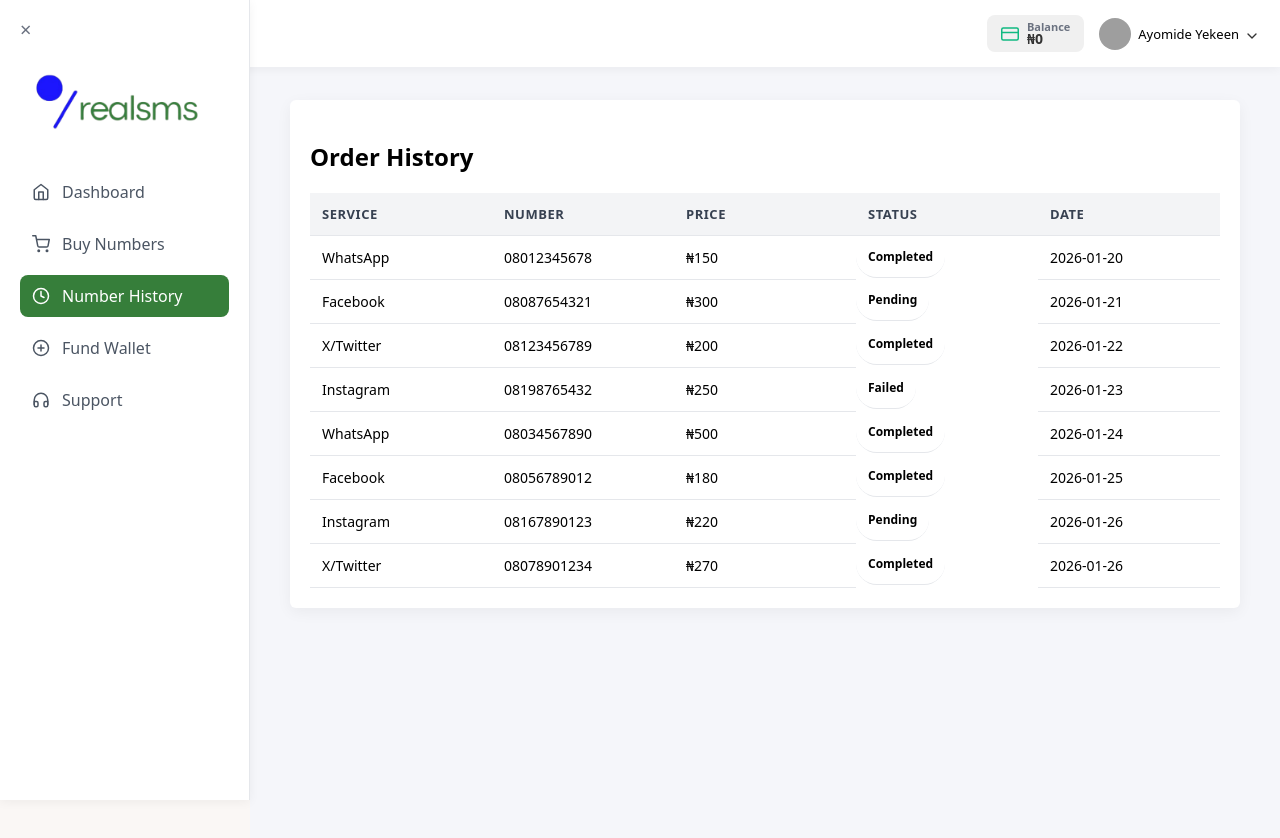
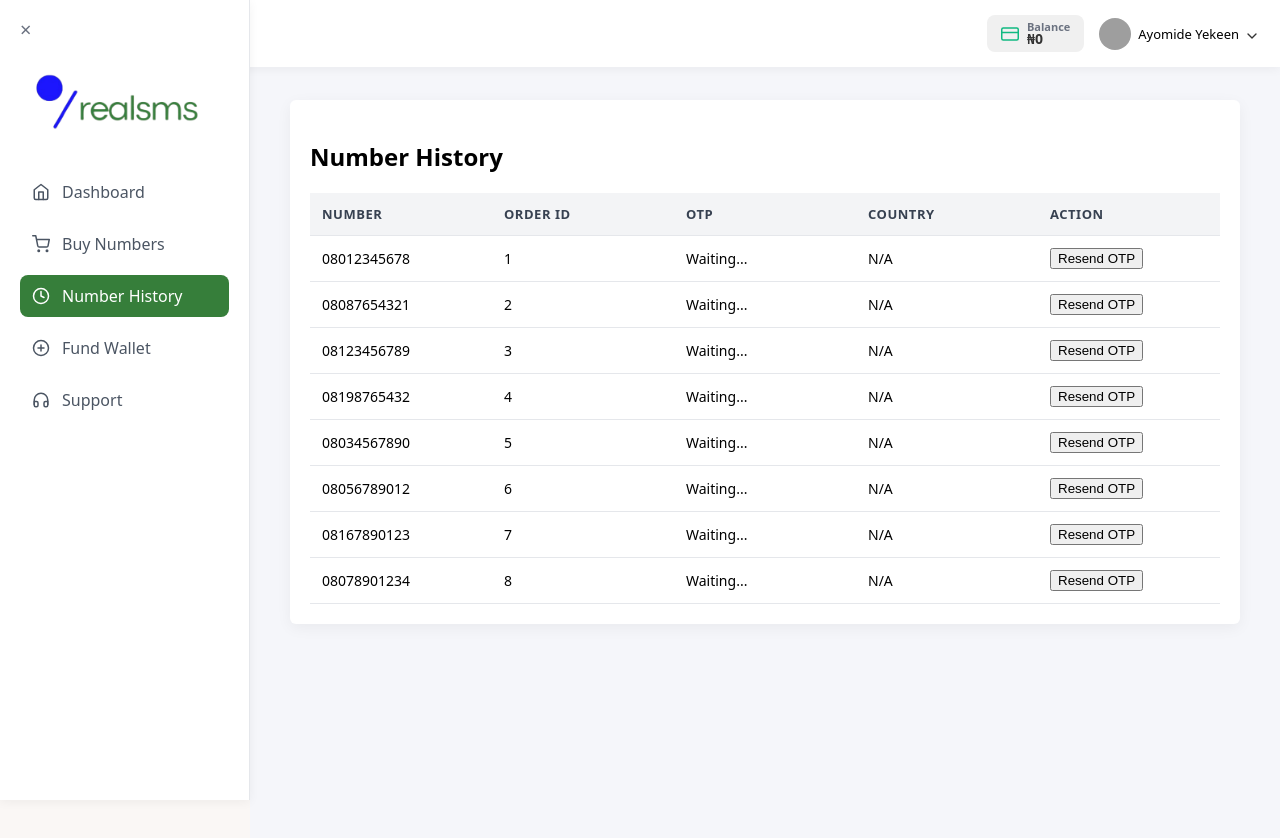
Before and after one commit to ay30bg/realsms, a React (Create React App) app: page /order-history in a window 1280 px wide. Shown: the top 838 px of the page. Built offline with nearby package versions, Linux system fonts and the light colour scheme; no server answers; grey boxes are pictures that could not be loaded.

Commit message:
Update OrderHistory.jsx

```diff
--- a/src/pages/OrderHistory.jsx
+++ b/src/pages/OrderHistory.jsx
@@ -1,50 +1,59 @@
 import React, { useState, useEffect } from "react";
 import { mockOrders } from "../data/mockOrders";
-import { formatMoney } from "../utils/formatMoney";
 import "../styles/order-history.css";
 
-const OrderHistory = () => {
-  const [orders] = useState(mockOrders || []);
+const NumberHistory = () => {
+  const [numbers] = useState(mockOrders || []);
 
   // ✅ PAGE TITLE
   useEffect(() => {
     document.title = "Number History - RealSMS";
   }, []);
 
+  const handleResendOTP = (orderId) => {
+    console.log("Resend OTP for:", orderId);
+
+    // 🔥 Replace this with your backend API call
+    // axios.post("/api/resend-otp", { orderId })
+  };
+
   return (
     <div className="order-history-page">
       <div className="order-history-card">
-        <h2 className="order-history-title">Order History</h2>
+        <h2 className="order-history-title">Number History</h2>
 
-        {orders.length === 0 ? (
-          <p className="no-orders">No orders yet.</p>
+        {numbers.length === 0 ? (
+          <p className="no-orders">No numbers yet.</p>
         ) : (
           <div className="order-table-scroll">
             <table className="order-history-table">
               <thead>
                 <tr>
-                  <th>Service</th>
                   <th>Number</th>
-                  <th>Price</th>
-                  <th>Status</th>
-                  <th>Date</th>
+                  <th>Order ID</th>
+                  <th>OTP</th>
+                  <th>Country</th>
+                  <th>Action</th>
                 </tr>
               </thead>
 
               <tbody>
-                {orders.map((order) => (
-                  <tr key={order.id}>
-                    <td>{order.service}</td>
-                    <td>{order.number}</td>
-                    <td>{formatMoney(order.price || 150)}</td>
-                    <td
-                      className={`status ${
-                        order.status?.toLowerCase() || "completed"
-                      }`}
-                    >
-                      {order.status || "Completed"}
+                {numbers.map((item) => (
+                  <tr key={item.id}>
+                    <td>{item.number || "+1234567890"}</td>
+                    <td>{item.orderId || item.id}</td>
+                    <td className="otp-cell">
+                      {item.otp || "Waiting..."}
                     </td>
-                    <td>{order.date || "2026-01-22"}</td>
+                    <td>{item.country || "N/A"}</td>
+                    <td>
+                      <button
+                        className="resend-btn"
+                        onClick={() => handleResendOTP(item.orderId || item.id)}
+                      >
+                        Resend OTP
+                      </button>
+                    </td>
                   </tr>
                 ))}
               </tbody>
@@ -56,4 +65,4 @@ const OrderHistory = () => {
   );
 };
 
-export default OrderHistory;
+export default NumberHistory;
```
